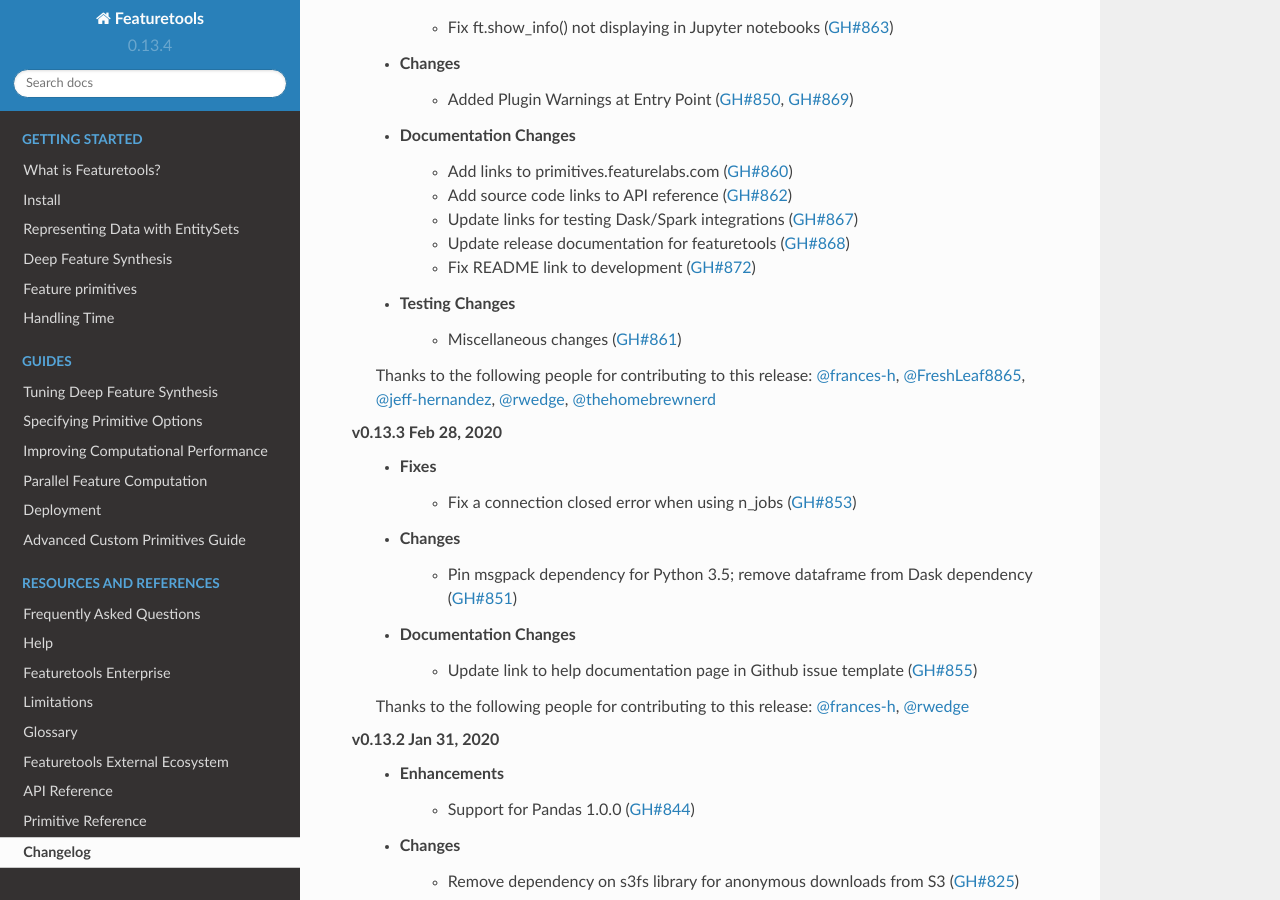
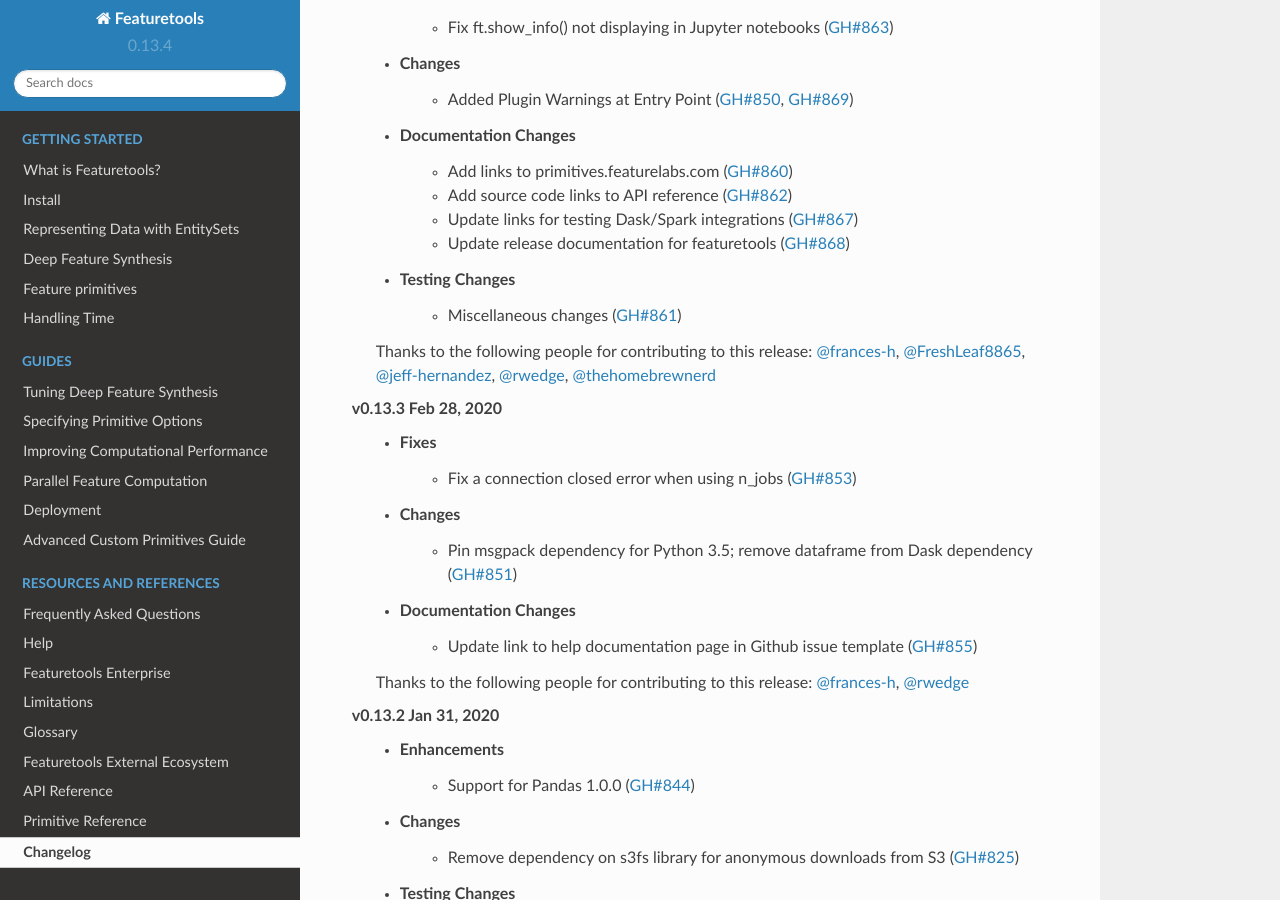
Before and after one commit to alteryx/featuretools, a Sphinx documentation site: the page built from docs/source/changelog.rst, in a window 1280 px wide and 900 px high, scrolled down 535 px. Built offline with Sphinx 7.4.7 and the Read the Docs theme 2.0.0, drawn with Linux system fonts in a browser that asks for light colours; pages that are not in the unit, such as notebooks, are missing from menus.

Commit message:
remove old changelog line

```diff
--- a/docs/source/changelog.rst
+++ b/docs/source/changelog.rst
@@ -26,7 +26,6 @@
         * Add source code links to API reference (:pr:`862`)
         * Update links for testing Dask/Spark integrations (:pr:`867`)
         * Update release documentation for featuretools (:pr:`868`)
-        * Fix README link to development (:pr:`872`)
     * Testing Changes
         * Miscellaneous changes (:pr:`861`)
 
```
